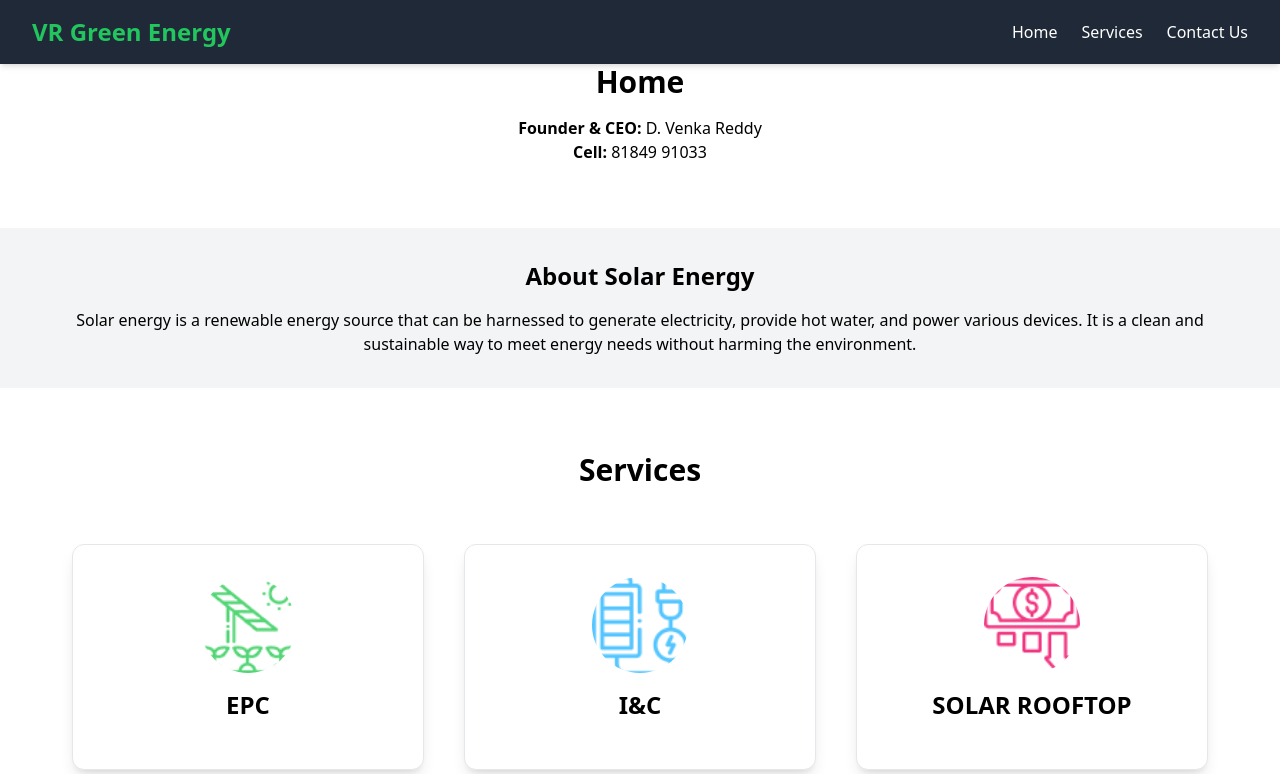
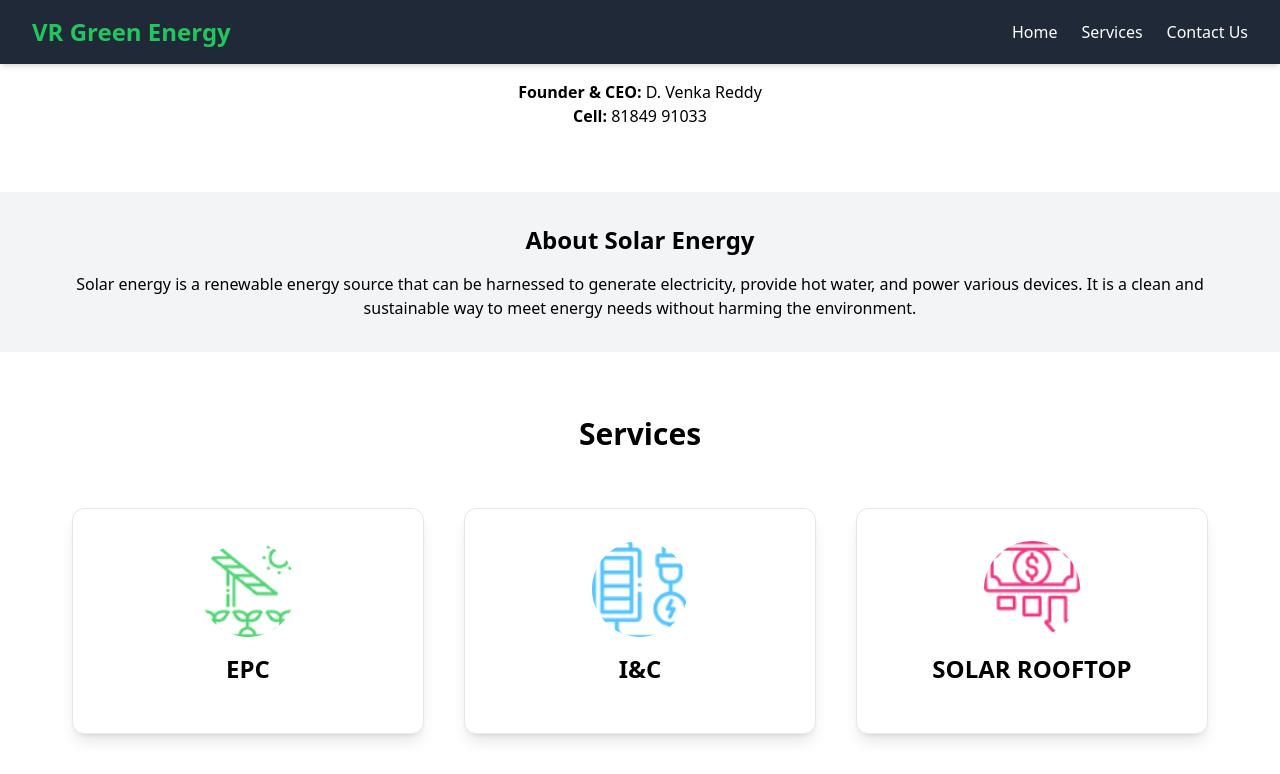
Before and after one commit to mcrgit530/vr-green-energy, a React (Create React App) app: page / in a window 1280 px wide. Shown: the top 774 px of the page. Built offline with nearby package versions, Linux system fonts and the light colour scheme.

Commit message:
Update App.js

```diff
--- a/src/App.js
+++ b/src/App.js
@@ -9,7 +9,7 @@ const App = () => {
   return (
     <div className="App">
       <Header />
-      <Section id="home" title="Home">
+      <Section id="home" >
         <p><strong>Founder & CEO:</strong> D. Venka Reddy</p>
         <p><strong>Cell:</strong> 81849 91033</p>
       </Section>
```
